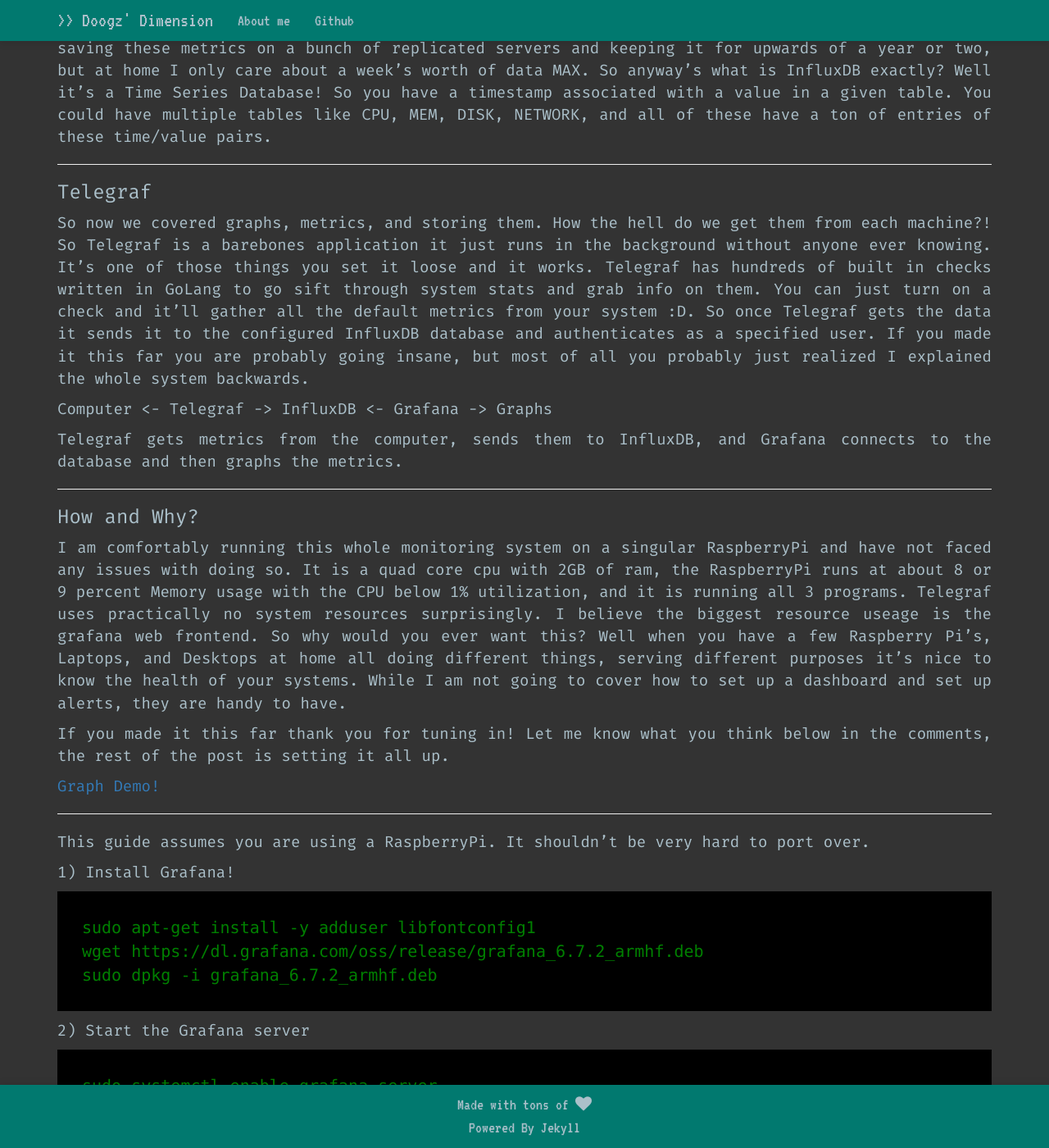
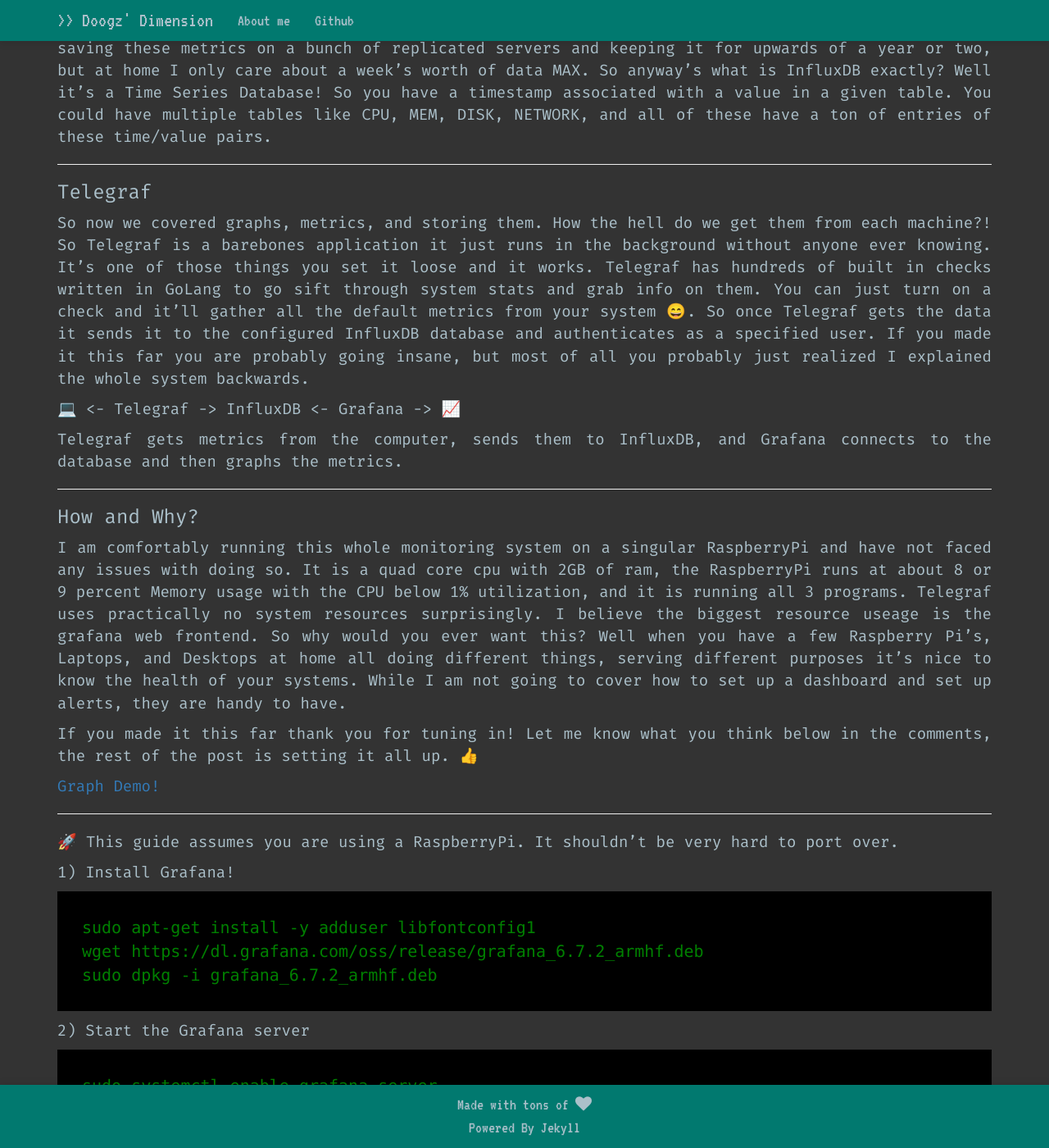
Before and after one commit to wdoogz/wdoogz.github.io, a Jekyll site: the page built from _posts/2020-04-09-at-home-monitoring.markdown, in a window 1280 px wide and 1400 px high, scrolled down 1405 px. Shown: the whole window at 82% size. Built offline with Jekyll 4.4.1, drawn with Linux system fonts in a browser that asks for light colours; nearby versions of some CDN libraries; emoji names are drawn with the system emoji font; some web fonts are replaced.

Commit message:
Update 2020-04-09-at-home-monitoring.markdown

```diff
--- a/_posts/2020-04-09-at-home-monitoring.markdown
+++ b/_posts/2020-04-09-at-home-monitoring.markdown
@@ -40,11 +40,11 @@ You could have multiple tables like CPU, MEM, DISK, NETWORK, and all of these ha
 ---
 
 ### Telegraf
-So now we covered graphs, metrics, and storing them. How the hell do we get them from each machine?! So Telegraf is a barebones application it just runs in the background without anyone ever knowing. It's one of those things you set it loose and it works. Telegraf has hundreds of built in checks written in GoLang to go sift through system stats and grab info on them. You can just turn on a check and it'll gather all the default metrics from your system :D.
+So now we covered graphs, metrics, and storing them. How the hell do we get them from each machine?! So Telegraf is a barebones application it just runs in the background without anyone ever knowing. It's one of those things you set it loose and it works. Telegraf has hundreds of built in checks written in GoLang to go sift through system stats and grab info on them. You can just turn on a check and it'll gather all the default metrics from your system :smile:.
 So once Telegraf gets the data it sends it to the configured InfluxDB database and authenticates as a specified user.
 If you made it this far you are probably going insane, but most of all you probably just realized I explained the whole system backwards.
 
-Computer <- Telegraf -> InfluxDB <- Grafana -> Graphs
+:computer: <- Telegraf -> InfluxDB <- Grafana -> :chart_with_upwards_trend:
 
 Telegraf gets metrics from the computer, sends them to InfluxDB, and Grafana connects to the database and then graphs the metrics.
 
```
Also changed, not shown: other parts of _posts/2020-04-09-at-home-monitoring.markdown (+2 -2 lines).
